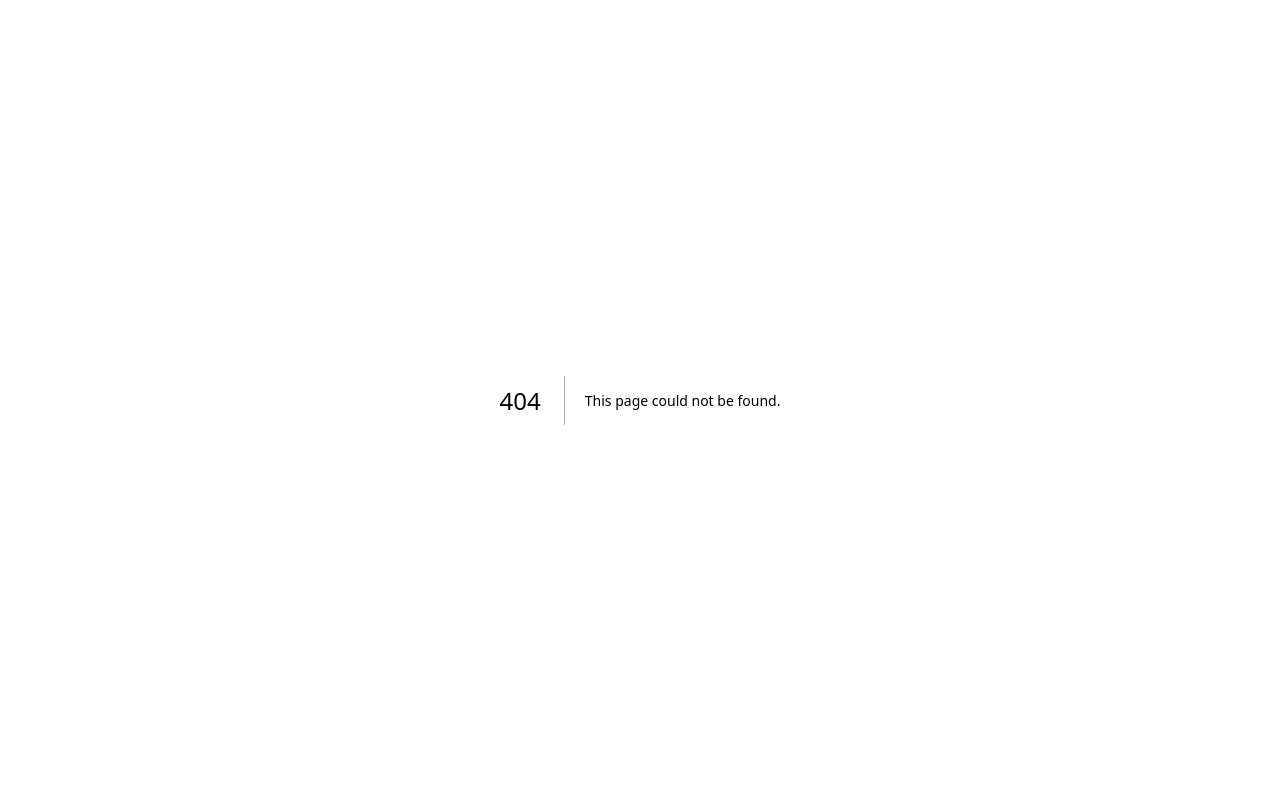
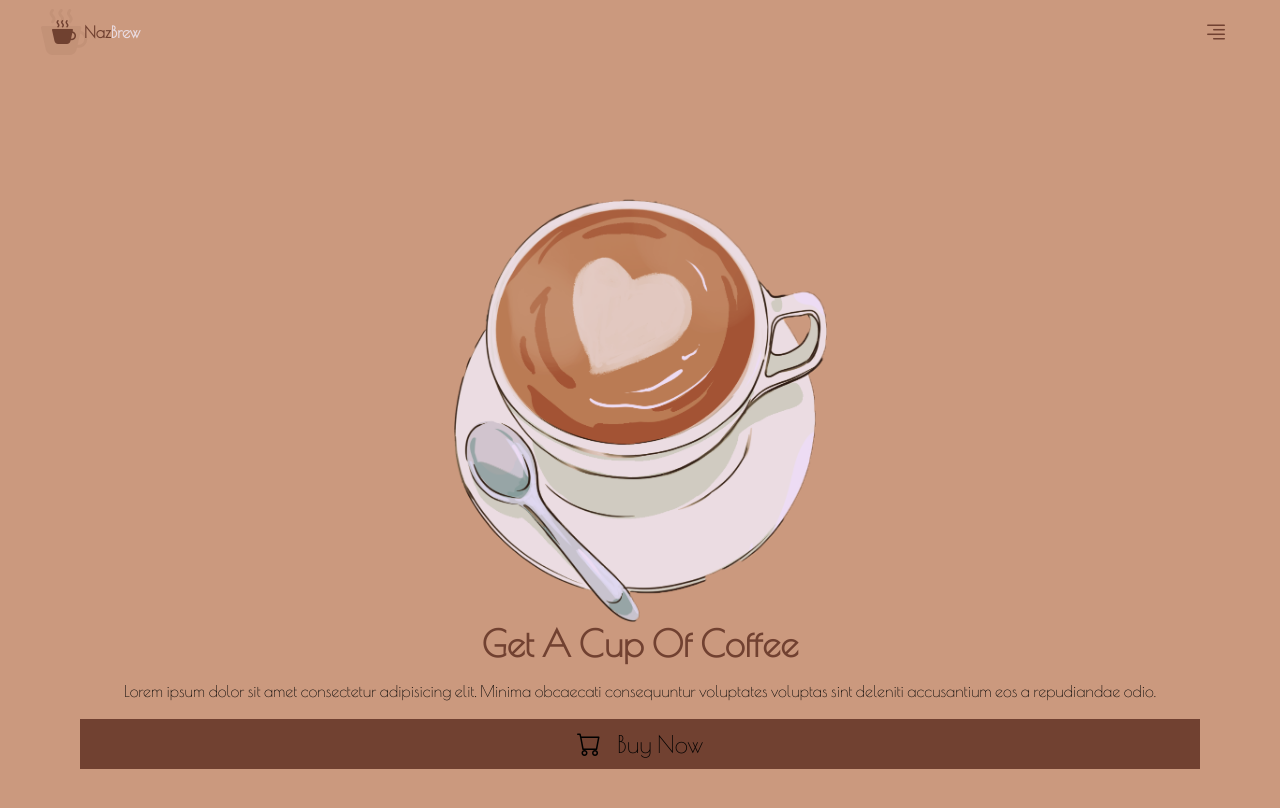
Before and after one commit to EzehAntony/Naz-Brew, a Next.js app: page /1 in a window 1280 px wide. Before the commit this address had no page. Shown: the top 808 px of the page. Built offline with nearby package versions, Linux system fonts and the light colour scheme.

Commit message:
header and hero

```diff
--- /dev/null
+++ b/app/[home]/page.tsx
@@ -0,0 +1,14 @@
+import Header from "@/components/Header";
+import Hero from "@/components/Hero";
+import React from "react";
+
+const page = () => {
+  return (
+    <div>
+      <Header />
+      <Hero />
+    </div>
+  );
+};
+
+export default page;
--- a/app/globals.css
+++ b/app/globals.css
@@ -1,6 +1,12 @@
 @tailwind base;
 @tailwind components;
 @tailwind utilities;
+
+* {
+  padding: 0;
+  margin: 0;
+  box-sizing: border-box;
+}
 
 :root {
   --foreground-rgb: 0, 0, 0;
--- a/app/layout.tsx
+++ b/app/layout.tsx
@@ -1,22 +1,23 @@
-import './globals.css'
-import type { Metadata } from 'next'
-import { Inter } from 'next/font/google'
+import "./globals.css";
+import "bootstrap-icons/font/bootstrap-icons.css";
+import type { Metadata } from "next";
+import { Poiret_One } from "next/font/google";
 
-const inter = Inter({ subsets: ['latin'] })
+const poiret = Poiret_One({ weight: "400", subsets: ["latin"]  } );
 
 export const metadata: Metadata = {
-  title: 'Create Next App',
-  description: 'Generated by create next app',
-}
+  title: "Create Next App",
+  description: "Generated by create next app",
+};
 
 export default function RootLayout({
   children,
 }: {
-  children: React.ReactNode
+  children: React.ReactNode;
 }) {
   return (
     <html lang="en">
-      <body className={inter.className}>{children}</body>
+      <body className={poiret.className}>{children}</body>
     </html>
-  )
+  );
 }
--- a/app/page.tsx
+++ b/app/page.tsx
@@ -1,113 +1,9 @@
-import Image from 'next/image'
+import Image from "next/image";
 
 export default function Home() {
   return (
-    <main className="flex min-h-screen flex-col items-center justify-between p-24">
-      <div className="z-10 max-w-5xl w-full items-center justify-between font-mono text-sm lg:flex">
-        <p className="fixed left-0 top-0 flex w-full justify-center border-b border-gray-300 bg-gradient-to-b from-zinc-200 pb-6 pt-8 backdrop-blur-2xl dark:border-neutral-800 dark:bg-zinc-800/30 dark:from-inherit lg:static lg:w-auto  lg:rounded-xl lg:border lg:bg-gray-200 lg:p-4 lg:dark:bg-zinc-800/30">
-          Get started by editing&nbsp;
-          <code className="font-mono font-bold">app/page.tsx</code>
-        </p>
-        <div className="fixed bottom-0 left-0 flex h-48 w-full items-end justify-center bg-gradient-to-t from-white via-white dark:from-black dark:via-black lg:static lg:h-auto lg:w-auto lg:bg-none">
-          <a
-            className="pointer-events-none flex place-items-center gap-2 p-8 lg:pointer-events-auto lg:p-0"
-            href="https://vercel.com?utm_source=create-next-app&utm_medium=appdir-template&utm_campaign=create-next-app"
-            target="_blank"
-            rel="noopener noreferrer"
-          >
-            By{' '}
-            <Image
-              src="/vercel.svg"
-              alt="Vercel Logo"
-              className="dark:invert"
-              width={100}
-              height={24}
-              priority
-            />
-          </a>
-        </div>
-      </div>
-
-      <div className="relative flex place-items-center before:absolute before:h-[300px] before:w-[480px] before:-translate-x-1/2 before:rounded-full before:bg-gradient-radial before:from-white before:to-transparent before:blur-2xl before:content-[''] after:absolute after:-z-20 after:h-[180px] after:w-[240px] after:translate-x-1/3 after:bg-gradient-conic after:from-sky-200 after:via-blue-200 after:blur-2xl after:content-[''] before:dark:bg-gradient-to-br before:dark:from-transparent before:dark:to-blue-700 before:dark:opacity-10 after:dark:from-sky-900 after:dark:via-[#0141ff] after:dark:opacity-40 before:lg:h-[360px] z-[-1]">
-        <Image
-          className="relative dark:drop-shadow-[0_0_0.3rem_#ffffff70] dark:invert"
-          src="/next.svg"
-          alt="Next.js Logo"
-          width={180}
-          height={37}
-          priority
-        />
-      </div>
-
-      <div className="mb-32 grid text-center lg:max-w-5xl lg:w-full lg:mb-0 lg:grid-cols-4 lg:text-left">
-        <a
-          href="https://nextjs.org/docs?utm_source=create-next-app&utm_medium=appdir-template&utm_campaign=create-next-app"
-          className="group rounded-lg border border-transparent px-5 py-4 transition-colors hover:border-gray-300 hover:bg-gray-100 hover:dark:border-neutral-700 hover:dark:bg-neutral-800/30"
-          target="_blank"
-          rel="noopener noreferrer"
-        >
-          <h2 className={`mb-3 text-2xl font-semibold`}>
-            Docs{' '}
-            <span className="inline-block transition-transform group-hover:translate-x-1 motion-reduce:transform-none">
-              -&gt;
-            </span>
-          </h2>
-          <p className={`m-0 max-w-[30ch] text-sm opacity-50`}>
-            Find in-depth information about Next.js features and API.
-          </p>
-        </a>
-
-        <a
-          href="https://nextjs.org/learn?utm_source=create-next-app&utm_medium=appdir-template-tw&utm_campaign=create-next-app"
-          className="group rounded-lg border border-transparent px-5 py-4 transition-colors hover:border-gray-300 hover:bg-gray-100 hover:dark:border-neutral-700 hover:dark:bg-neutral-800/30"
-          target="_blank"
-          rel="noopener noreferrer"
-        >
-          <h2 className={`mb-3 text-2xl font-semibold`}>
-            Learn{' '}
-            <span className="inline-block transition-transform group-hover:translate-x-1 motion-reduce:transform-none">
-              -&gt;
-            </span>
-          </h2>
-          <p className={`m-0 max-w-[30ch] text-sm opacity-50`}>
-            Learn about Next.js in an interactive course with&nbsp;quizzes!
-          </p>
-        </a>
-
-        <a
-          href="https://vercel.com/templates?framework=next.js&utm_source=create-next-app&utm_medium=appdir-template&utm_campaign=create-next-app"
-          className="group rounded-lg border border-transparent px-5 py-4 transition-colors hover:border-gray-300 hover:bg-gray-100 hover:dark:border-neutral-700 hover:dark:bg-neutral-800/30"
-          target="_blank"
-          rel="noopener noreferrer"
-        >
-          <h2 className={`mb-3 text-2xl font-semibold`}>
-            Templates{' '}
-            <span className="inline-block transition-transform group-hover:translate-x-1 motion-reduce:transform-none">
-              -&gt;
-            </span>
-          </h2>
-          <p className={`m-0 max-w-[30ch] text-sm opacity-50`}>
-            Explore the Next.js 13 playground.
-          </p>
-        </a>
-
-        <a
-          href="https://vercel.com/new?utm_source=create-next-app&utm_medium=appdir-template&utm_campaign=create-next-app"
-          className="group rounded-lg border border-transparent px-5 py-4 transition-colors hover:border-gray-300 hover:bg-gray-100 hover:dark:border-neutral-700 hover:dark:bg-neutral-800/30"
-          target="_blank"
-          rel="noopener noreferrer"
-        >
-          <h2 className={`mb-3 text-2xl font-semibold`}>
-            Deploy{' '}
-            <span className="inline-block transition-transform group-hover:translate-x-1 motion-reduce:transform-none">
-              -&gt;
-            </span>
-          </h2>
-          <p className={`m-0 max-w-[30ch] text-sm opacity-50`}>
-            Instantly deploy your Next.js site to a shareable URL with Vercel.
-          </p>
-        </a>
-      </div>
-    </main>
-  )
+    <div>
+      <p>splash</p>
+    </div>
+  );
 }
--- /dev/null
+++ b/components/Header.tsx
@@ -0,0 +1,28 @@
+import React from "react";
+
+const Header = () => {
+  return (
+    <header className="bg-primary">
+      <div className="mx-5 flex h-16 max-w-screen-xl justify-between items-center gap-8 px-4 sm:px-6 lg:px-8">
+        <a
+          className="flex justify-between items-center gap-x-2 text-secondary text-2xl"
+          href="/"
+        >
+          <div>
+            <i className="bi bi-cup-hot-fill absolute animate-ping"></i>
+            <i className="bi bi-cup-hot-fill "></i>
+          </div>
+          <p className="text-[16px] font-semibold ">
+            Naz<span className="text-gray">Brew</span>
+          </p>
+        </a>
+
+        <div>
+          <i className="bi bi-text-right text-2xl  text-secondary"></i>
+        </div>
+      </div>
+    </header>
+  );
+};
+
+export default Header;
--- /dev/null
+++ b/components/Hero.tsx
@@ -0,0 +1,25 @@
+import React from "react";
+
+const Hero = () => {
+  return (
+    <div className="h-[400px] px-5 lg:px-20 lg:h-screen bg-primary w-full flex flex-col justify-center items-center">
+      <img src="/cup.png" className="w-2/6 mt-10 " alt="" />
+      <div className="gap-y-4 flex flex-col w-full justify-center items-center">
+        <h1 className="capitalize text-4xl font-extrabold text-secondary ">
+          Get a cup of coffee
+        </h1>
+        <p className="text-center text-md">
+          Lorem ipsum dolor sit amet consectetur adipisicing elit. Minima
+          obcaecati consequuntur voluptates voluptas sint deleniti accusantium
+          eos a repudiandae odio.
+        </p>
+        <button className="bg-secondary flex justify-center items-center gap-x-4 w-full h-[50px]  text-2xl">
+          <i className="bi bi-cart"></i>
+          <p>Buy Now</p>
+        </button>
+      </div>
+    </div>
+  );
+};
+
+export default Hero;
--- a/package.json
+++ b/package.json
@@ -13,6 +13,7 @@
     "@types/react": "18.2.21",
     "@types/react-dom": "18.2.7",
     "autoprefixer": "10.4.15",
+    "bootstrap-icons": "^1.10.5",
     "next": "13.4.19",
     "postcss": "8.4.29",
     "react": "18.2.0",
--- a/tailwind.config.ts
+++ b/tailwind.config.ts
@@ -1,20 +1,29 @@
-import type { Config } from 'tailwindcss'
+import type { Config } from "tailwindcss";
 
 const config: Config = {
   content: [
-    './pages/**/*.{js,ts,jsx,tsx,mdx}',
-    './components/**/*.{js,ts,jsx,tsx,mdx}',
-    './app/**/*.{js,ts,jsx,tsx,mdx}',
+    "./pages/**/*.{js,ts,jsx,tsx,mdx}",
+    "./components/**/*.{js,ts,jsx,tsx,mdx}",
+    "./app/**/*.{js,ts,jsx,tsx,mdx}",
   ],
   theme: {
     extend: {
+      textColor: {
+        secondary: "#714131",
+        gray: "#E9DBE1",
+      },
+      backgroundColor: {
+        primary: "#CB997E",
+        secondary: "#714131",
+        gray: "#E9DBE1",
+      },
       backgroundImage: {
-        'gradient-radial': 'radial-gradient(var(--tw-gradient-stops))',
-        'gradient-conic':
-          'conic-gradient(from 180deg at 50% 50%, var(--tw-gradient-stops))',
+        "gradient-radial": "radial-gradient(var(--tw-gradient-stops))",
+        "gradient-conic":
+          "conic-gradient(from 180deg at 50% 50%, var(--tw-gradient-stops))",
       },
     },
   },
   plugins: [],
-}
-export default config
+};
+export default config;
```
Also changed, not shown: public/cup.png (added), 1 other file (tests, documents, lock files or other folders).
